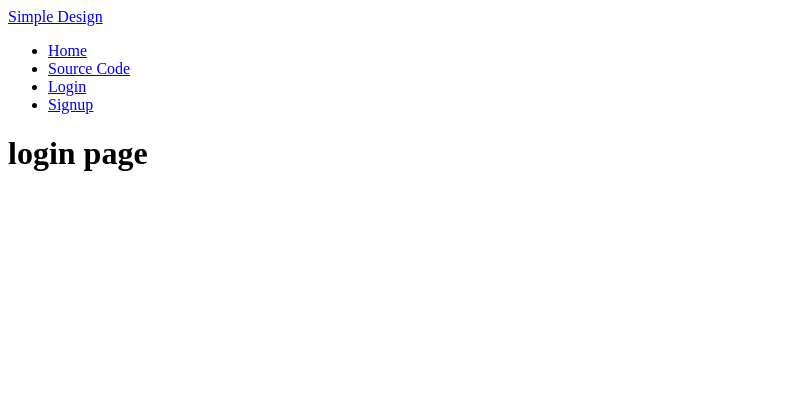
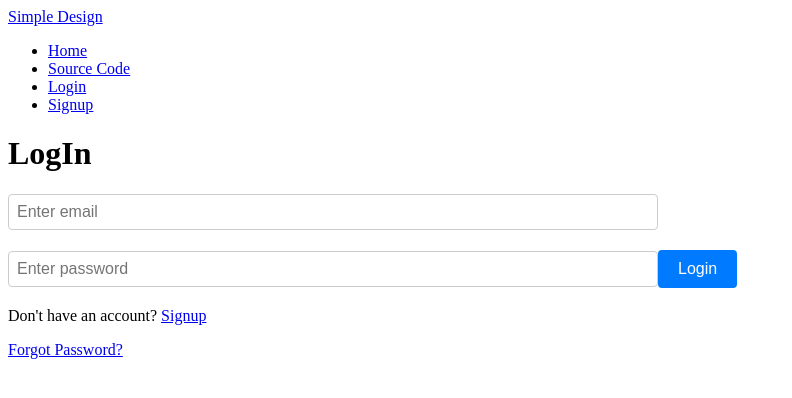
Before and after one commit to HikmaAnwar/simple-react-design, a React (Create React App) app: page /login in a window 1280 px wide. Shown: the top 398 px of the page, without its empty margins (0-792 px from the left). Built offline with nearby package versions, Linux system fonts and the light colour scheme.

Commit message:
fix: minor change

```diff
--- a/src/login.jsx
+++ b/src/login.jsx
@@ -6,11 +6,58 @@ const Login = () => {
     const [password, setPassword] = useState('');
 
     const handleLogin = () => {
+        console.log(" You Successfully Logged In!", {email,password});
+        setEmail('');
+        setPassword('');
+    };
 
-    }
+    const inputStyle = {
+        marginBottom: '10px',
+        padding: '8px',
+        fontSize: '16px',
+        border: '1px solid #ccc',
+        borderRadius: '4px',
+        width: '50%'
+
+    };
+
+    const buttonStyle = {
+        padding: '10px 20px',
+        fontSize: '16px',
+        color: 'white',
+        backgroundColor: '#007BFF',
+        border: 'none',
+        borderRadius: '4px',
+        cursor: 'pointer',
+        marginTop: '10px'
+    };
+
     return(
         <div>
-            <h1>login page</h1>
+            <h1>LogIn</h1>
+             <input
+             type="email"
+             placeholder="Enter email"
+             value={email}
+             onChange={(e) => setEmail(e.target.value)}
+             style={inputStyle}
+             />
+
+             <input
+             type="password"
+             placeholder="Enter password"
+             value={password}
+             onChange={(e) => setPassword(e.target.value)}
+             style={inputStyle}
+             />
+
+            <button onClick={handleLogin} style={buttonStyle}>Login</button>
+
+            <p style={{marginTop: '10px'}}>
+                Don't have an account? <Link to={"/signup"}>Signup</Link>
+                </p>
+
+                <Link to={"/fogot"}>Forgot Password?</Link>
         </div>
 
 
```
